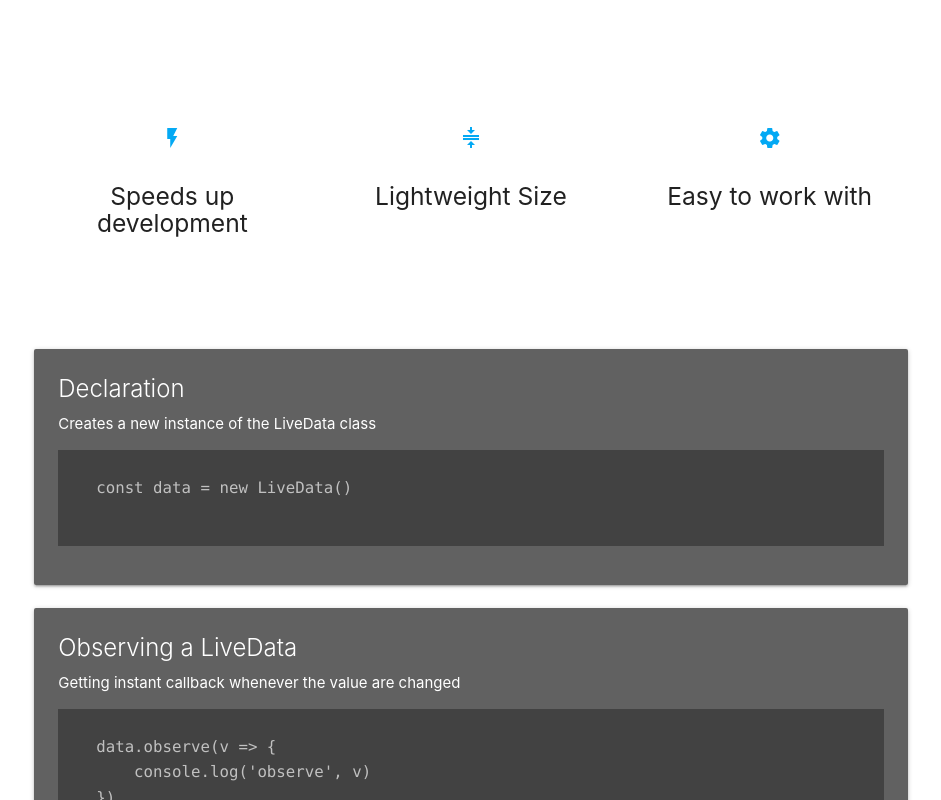
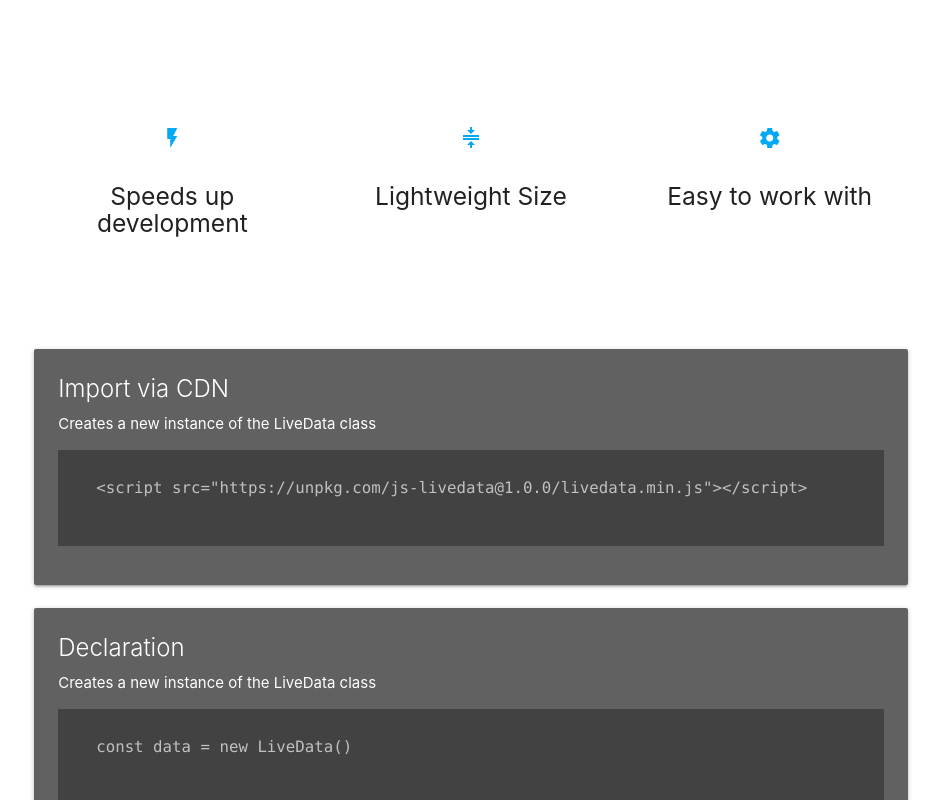
Before and after one commit to diolan12/livedata, a website: page index.html in a window 1280 px wide. Shown: the part 428-1228 px from the top of the page, without its empty margins (169-1110 px from the left). Drawn offline with nearby package versions, Linux system fonts and the light colour scheme.

Commit message:
Update index.html

```diff
--- a/index.html
+++ b/index.html
@@ -102,6 +102,19 @@
         <br><br>
         <div id="section-usage" class="section">
             <div class="row">
+                <div class="col s12">
+                    <div class="card grey darken-2">
+                        <div class="card-content">
+                            <span class="card-title white-text">Import via CDN</span>
+                            <p class="white-text">Creates a new instance of the LiveData class</p>
+                            <pre class="grey darken-3">
+<code class="language-html">
+    &lt;script src="https://unpkg.com/js-livedata@1.0.0/livedata.min.js"&gt;&lt;/script&gt;
+</code>
+                            </pre>
+                        </div>
+                    </div>
+                </div>
                 <div class="col s12">
                     <div class="card grey darken-2">
                         <div class="card-content">
```
